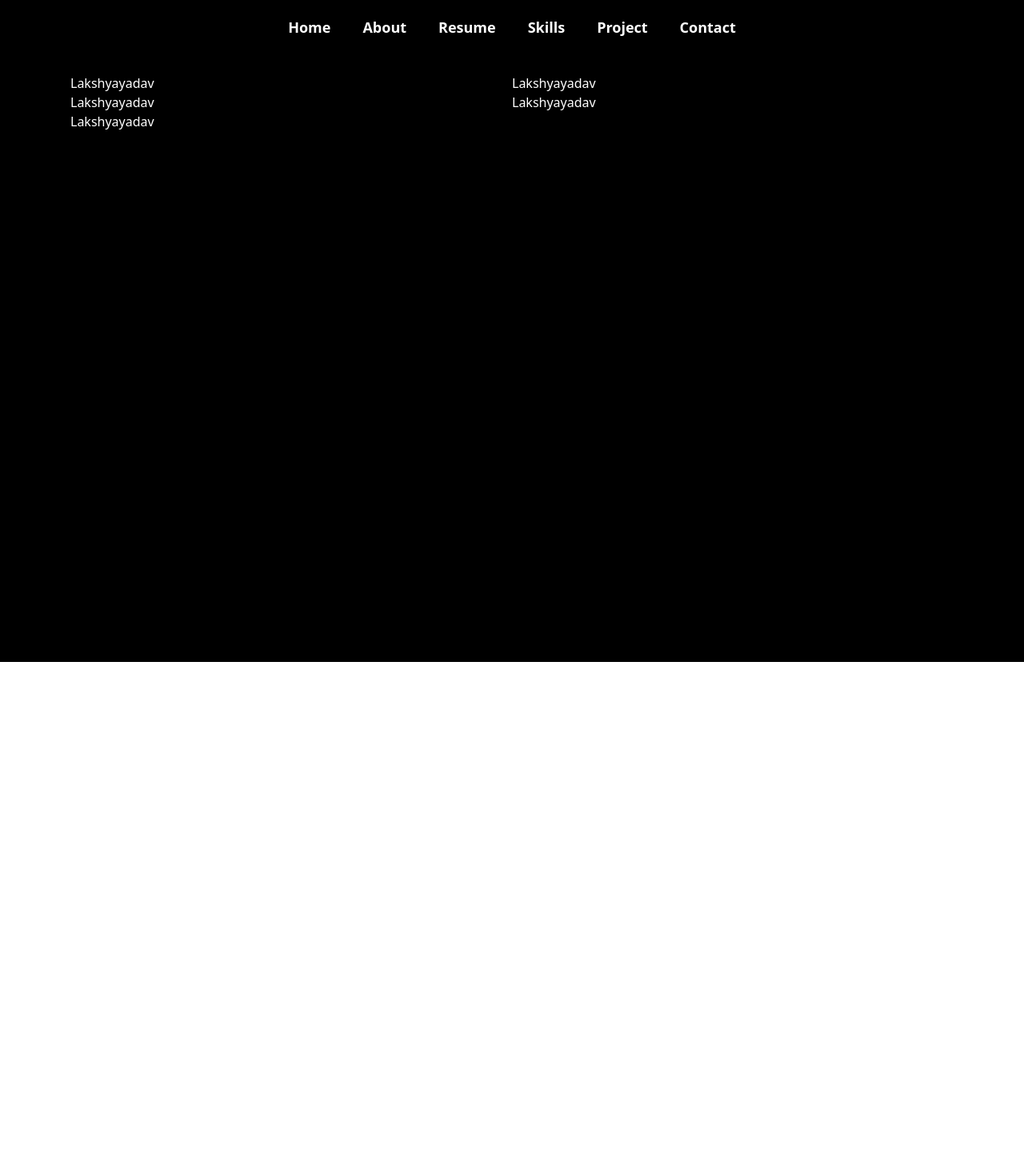
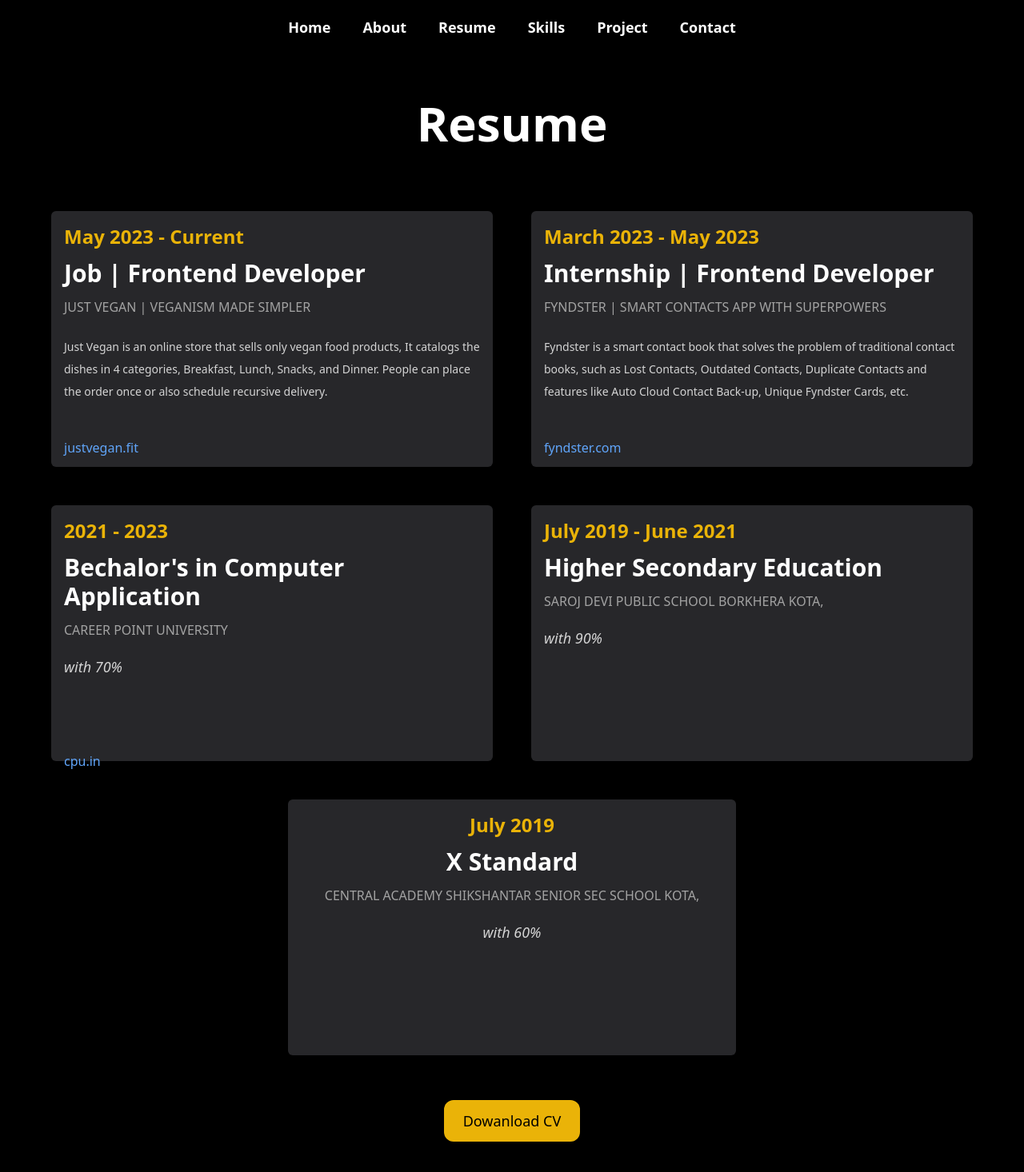
Before and after one commit to itslakshyayadav/my-portfolio, a React (Vite) app: page /Resume in a window 1280 px wide. Shown: the top 1466 px of the page at 80% size. Before the commit the page ends 828 px from the top, so only its background shows below. Built offline with nearby package versions, Linux system fonts and the light colour scheme.

Commit message:
resume , skills ,about component added

```diff
--- a/src/index.css
+++ b/src/index.css
@@ -1,3 +1,16 @@
 @tailwind base;
 @tailwind components;
 @tailwind utilities;
+
+
+progress::-webkit-progress-value {
+    background: rgb(255,189,57);
+    border-radius: 10px;
+  }
+
+
+  progress::-webkit-progress-bar{
+    border-radius: 10px;
+    height: 10px;
+
+  }
--- a/src/pages/About.jsx
+++ b/src/pages/About.jsx
@@ -1,3 +1,6 @@
+import { Link } from "react-router-dom";
+import ResumeFile from "./ResumeFile/LakshyaYadav_FrontendEngineer_Resume (update).pdf";
+
 export default function About() {
   const Data = [
     {
@@ -27,7 +30,9 @@
   ];
 
   return (
-    <div className="flex h-[46rem] py-10 px-10 ">
+    <div className="bg-black flex flex-col gap-10 h-[42rem] py-14 px-10">
+      <p className="font-bold text-center text-6xl  text-white">About Me</p>
+      <div className="flex mt-8">
         <div className="w-1/2 flex items-center justify-center">
           <img
             src="src/assets/Img1.jpg"
@@ -35,11 +40,10 @@
             alt=""
           />
         </div>
-      <div className="w-1/2">
+        <div className="w-1/2 flex ">
           <div className="flex flex-col gap-4">
             <div>
-            <p className="font-bold text-[3rem] mt-14 text-white">About Me</p>
-            <span className="text-[2rem]   text-yellow-500">
+              <span className="text-[2rem] text-yellow-500">
                 Trainee Software Engineer at JustVegan.
               </span>
             </div>
@@ -54,10 +58,17 @@
                   );
                 })}
               </ul>
-            <div className="flex gap-3 mt-6">
-              <button className="px-6 py-3 rounded-xl bg-yellow-500  text-white text-lg hover:bg-yellow-700">
+              <div className="flex gap-3 mt-8">
+                <Link
+                  to={ResumeFile}
+                  target="_blank"
+                  rel="noopener noreferrer"
+                  download="ResumeFile-PDF-document"
+                  className="px-6 py-3 rounded-xl bg-yellow-500 text-lg hover:bg-yellow-300"
+                >
                   Dowanload CV
-              </button>
+                </Link>
+              </div>
             </div>
           </div>
         </div>
--- a/src/pages/Home.jsx
+++ b/src/pages/Home.jsx
@@ -1,6 +1,6 @@
 export default function Home() {
   return (
-    <div className="flex bg-black h-[46rem] py-10 px-10 items-center">
+    <div className="flex bg-black h-[44rem]  py-24 px-10 items-center">
       <div className="w-1/2 flex justify-center">
         <div className="flex flex-col gap-3">
           <div>
--- a/src/pages/Navbar.jsx
+++ b/src/pages/Navbar.jsx
@@ -6,13 +6,13 @@
           <a href="/" className="hover:text-yellow-500">
             <li>Home</li>
           </a>
-          <a href="/About" className="hover:text-yellow-500">
-            <li>About</li>
+          <a href="/About" id="About" className="hover:text-yellow-500">
+            <li id="About">About</li>
           </a>
           <a href="/Resume" className="hover:text-yellow-500">
             <li>Resume</li>
           </a>
-          <a href="" className="hover:text-yellow-500">
+          <a href="/Skills" className="hover:text-yellow-500">
             <li>Skills</li>
           </a>
           <a href="" className="hover:text-yellow-500">
--- a/src/pages/Resume.jsx
+++ b/src/pages/Resume.jsx
@@ -1,14 +1,122 @@
+import { Link } from "react-router-dom";
+import ResumeFile from "./ResumeFile/LakshyaYadav_FrontendEngineer_Resume (update).pdf";
+
 export default function Resume() {
   return (
-    <div className="text-white  bg-black h-[46rem] px-10">
-      <div>
-        <div className="container mx-auto max-w-4xl lg:max-w-6xl my-6 px-4 md:px-6">
-          <div className="grid grid-cols-2 ">
-            <h1>Lakshyayadav</h1>
-            <h1>Lakshyayadav</h1>
-            <h1>Lakshyayadav</h1>
-            <h1>Lakshyayadav</h1>
-            <h1>Lakshyayadav</h1>
+    <div className="text-white bg-black py-14 x-10">
+      <div className="flex flex-col gap-10">
+        <h1 className="text-6xl  text-center font-bold">Resume</h1>
+
+        <div className="mx-auto max-w-4xl lg:max-w-6xl my-10">
+          <div className="grid grid-cols-1 sm:grid-cols-1 md:grid-cols-2 xl:grid-cols-2 gap-6 lg:gap-12">
+            <div className="bg-zinc-800 rounded-md flex flex-col gap-3 h-80 py-4 px-4">
+              <h1 className="text-2xl text-yellow-500 font-bold">
+                May 2023 - Current
+              </h1>
+
+              <h2 className="text-3xl font-semibold">
+                Job | Frontend Developer
+              </h2>
+              <h3 className="text-md text-neutral-400 uppercase">
+                Just Vegan | Veganism made simpler
+              </h3>
+              <p className="text-neutral-300 text-sm mt-3 mb-8 leading-7">
+                Just Vegan is an online store that sells only vegan food
+                products, It catalogs the dishes in 4 categories, Breakfast,
+                Lunch, Snacks, and Dinner. People can place the order once or
+                also schedule recursive delivery.
+              </p>
+              <span>
+                <Link to="http://justvegan.fit" className="text-blue-400 ">
+                  justvegan.fit
+                </Link>
+              </span>
+            </div>
+            <div className="bg-zinc-800 rounded-md flex flex-col gap-3 h-80 py-4 px-4">
+              <h1 className="text-2xl text-yellow-500 font-bold">
+                March 2023 - May 2023
+              </h1>
+
+              <h2 className="text-3xl font-semibold">
+                Internship | Frontend Developer
+              </h2>
+              <h3 className="text-md text-neutral-400 uppercase">
+                Fyndster | Smart Contacts App with Superpowers
+              </h3>
+              <p className="text-neutral-300 text-sm mt-3 mb-8 leading-7">
+                Fyndster is a smart contact book that solves the problem of
+                traditional contact books, such as Lost Contacts, Outdated
+                Contacts, Duplicate Contacts and features like Auto Cloud
+                Contact Back-up, Unique Fyndster Cards, etc.
+              </p>
+              <span>
+                <Link to="https://www.fyndster.com" className="text-blue-400 ">
+                  fyndster.com
+                </Link>
+              </span>
+            </div>
+            <div className="bg-zinc-800 rounded-md flex flex-col gap-3 h-80 py-4 px-4">
+              <h1 className="text-2xl text-yellow-500 font-bold">
+                2021 - 2023
+              </h1>
+
+              <h2 className="text-3xl font-semibold">
+                Bechalor's in Computer Application
+              </h2>
+              <h3 className="text-md text-neutral-400 uppercase">
+                Career Point University
+              </h3>
+              <p className="text-neutral-300 text-lg mt-2 mb-20">
+                <em>with 70% </em>
+              </p>
+              <span>
+                <Link to="https://cpur.in/" className="text-blue-400 ">
+                  cpu.in
+                </Link>
+              </span>
+            </div>
+
+            <div className="bg-zinc-800 rounded-md flex flex-col gap-3 h-80 py-4 px-4">
+              <h1 className="text-2xl text-yellow-500 font-bold">
+                July 2019 - June 2021
+              </h1>
+
+              <h2 className="text-3xl font-semibold">
+                Higher Secondary Education
+              </h2>
+              <h3 className="text-md text-neutral-400 uppercase">
+                Saroj Devi Public School Borkhera Kota,
+              </h3>
+              <p className="text-neutral-300 text-lg mt-2 mb-16">
+                <em>with 90% </em>
+              </p>
+            </div>
+          </div>
+          <div className="flex justify-center mt-12">
+            <div className="bg-zinc-800 rounded-md flex w-[35rem] flex-col  gap-3 h-80 py-4 px-4">
+              <h1 className="text-2xl text-yellow-500 text-center font-bold">
+                July 2019
+              </h1>
+
+              <h2 className="text-3xl font-semibold text-center">X Standard</h2>
+              <h3 className="text-md text-neutral-400 text-center uppercase">
+                Central Academy Shikshantar Senior Sec School Kota,
+              </h3>
+              <p className="text-neutral-300 text-lg mt-2 mb-16 text-center">
+                <em>with 60% </em>
+              </p>
+            </div>
+          </div>
+          <div className="flex justify-center py-14  px-4">
+            <Link
+              to={ResumeFile}
+              target="_blank"
+              rel="noopener noreferrer"
+              download="ResumeFile-PDF-document"
+              className="px-6 py-3 rounded-xl bg-yellow-500 text-black  text-lg hover:bg-yellow-300"
+            >
+              Dowanload CV
+            </Link>
           </div>
         </div>
       </div>
--- /dev/null
+++ b/src/pages/Skills.jsx
@@ -0,0 +1,55 @@
+export default function Skills() {
+  const skillData = [
+    {
+      lable: "React.js",
+      percentage: "90%",
+      value: "90",
+    },
+    {
+      lable: "JavaScript",
+      percentage: "85%",
+      value: "85",
+    },
+    {
+      lable: "HTML5",
+      percentage: "95%",
+      value: "95",
+    },
+    {
+      lable: "Tailwind CSS",
+      percentage: "95%",
+      value: "95",
+    },
+    {
+      lable: "CSS3",
+      percentage: "90%",
+      value: "90",
+    },
+  ];
+  return (
+    <div className="bg-black h-[44rem]  py-14 px-10 ">
+      <h1 className="text-6xl font-bold text-center text-white">My Skills</h1>
+      <div className="grid text-white py-16 grid-cols-2 gap-10 px-20">
+        {skillData.map((data, index) => {
+          return (
+            <div
+              key={index}
+              className="flex flex-col gap-3 w-10/12 m-auto px-4 py-4"
+            >
+              <div className="flex font-semibold text-2xl justify-between">
+                <label htmlFor="file">{data.lable}</label>
+                <span>{data.percentage}</span>
+              </div>
+              <progress
+                id="file"
+                className="progress w-full"
+                value={data.value}
+                max="100"
+              ></progress>
+            </div>
+          );
+        })}
+      </div>
+    </div>
+  );
+}
--- a/src/pages/homePage.jsx
+++ b/src/pages/homePage.jsx
@@ -1,14 +1,15 @@
 import About from "./About";
-import Home from "./home";
-// import Navbar from "./navbar";
+import Home from "./Home";
+import Resume from "./Resume";
+import Skills from "./Skills";
 
 function HomePage() {
   return (
     <>
-      {/* <Navbar></Navbar> */}
-
       <Home></Home>
       <About></About>
+      <Resume></Resume>
+      <Skills></Skills>
     </>
   );
 }
--- a/src/router.jsx
+++ b/src/router.jsx
@@ -3,6 +3,7 @@
 import HomePage from "./pages/homePage";
 import About from "./pages/About";
 import Resume from "./pages/Resume";
+import Skills from "./pages/Skills";
 
 const router = createBrowserRouter([
   {
@@ -17,6 +18,10 @@
     path: "/Resume",
     element: <Resume />,
   },
+  {
+    path: "/Skills",
+    element: <Skills />,
+  },
 ]);
 
 export default router;
```
Also changed, not shown: src/pages/Services.jsx (added), 1 other file (tests, documents, lock files or other folders). Lines whose indentation alone changed are shown as unchanged.
